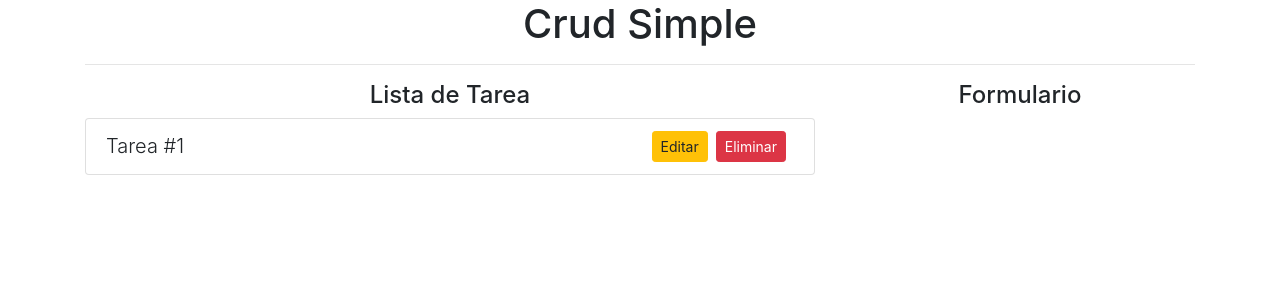
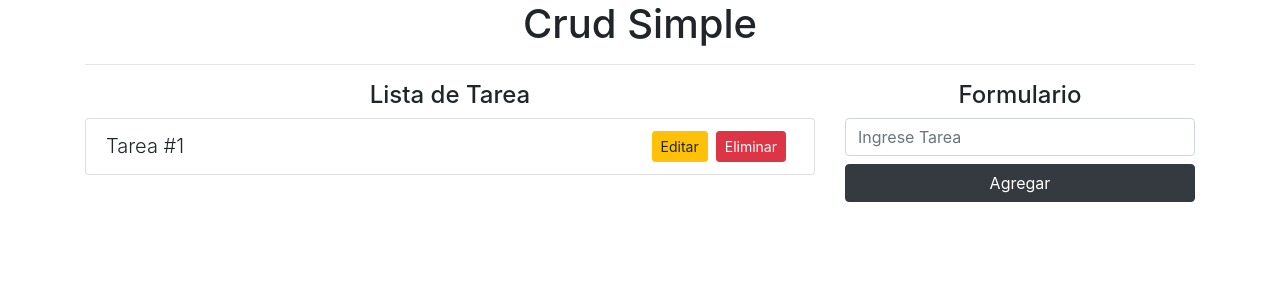
Before and after one commit to jdanielmq/crud-simple-udemy, a React (Create React App) app: page / in a window 1280 px wide. Shown: the top 300 px of the page. Built offline with nearby package versions, Linux system fonts and the light colour scheme.

Commit message:
primer commit en capitutlo 38.- Formulario y Generador de IDS (shortid)

```diff
--- a/package.json
+++ b/package.json
@@ -8,7 +8,8 @@
     "@testing-library/user-event": "^7.2.1",
     "react": "^16.13.1",
     "react-dom": "^16.13.1",
-    "react-scripts": "3.4.1"
+    "react-scripts": "3.4.1",
+    "shortid": "^2.2.15"
   },
   "scripts": {
     "start": "react-scripts start",
--- a/src/App.jsx
+++ b/src/App.jsx
@@ -1,6 +1,32 @@
 import React from 'react';
 
 function App() {
+
+  const [tarea, setTarea] = React.useState('');
+
+  const [tareas, setTareas] = React.useState([]);
+
+  const shortid = require('shortid');
+
+  const agregarTarea = e =>{
+    e.preventDefault()
+
+    if(!tarea.trim()){
+      console.log('Elemento tarea viene vacio');
+      return;
+    }
+
+    console.log(tarea);
+
+    setTareas([
+      ...tareas,
+      {tarea, id: shortid.generate()}
+    ]);
+
+    setTarea('');
+  }
+
+
   return (
     <div className="container">
       <h1 className="text-center">Crud Simple</h1>
@@ -18,6 +44,16 @@ function App() {
           </div>
           <div className="col-4">
             <h4 className="text-center">Formulario</h4>
+            <form onSubmit={ agregarTarea }>
+              <input
+                type="text"
+                className="form-control mb-2"
+                placeholder="Ingrese Tarea"
+                onChange={e => setTarea(e.target.value)}
+                value={ tarea }
+              />
+              <button className="btn btn-dark btn-block" type="submit">Agregar</button>
+            </form>
           </div>
       </div>
     </div>
```
Also changed, not shown: 1 other file (tests, documents, lock files or other folders).
